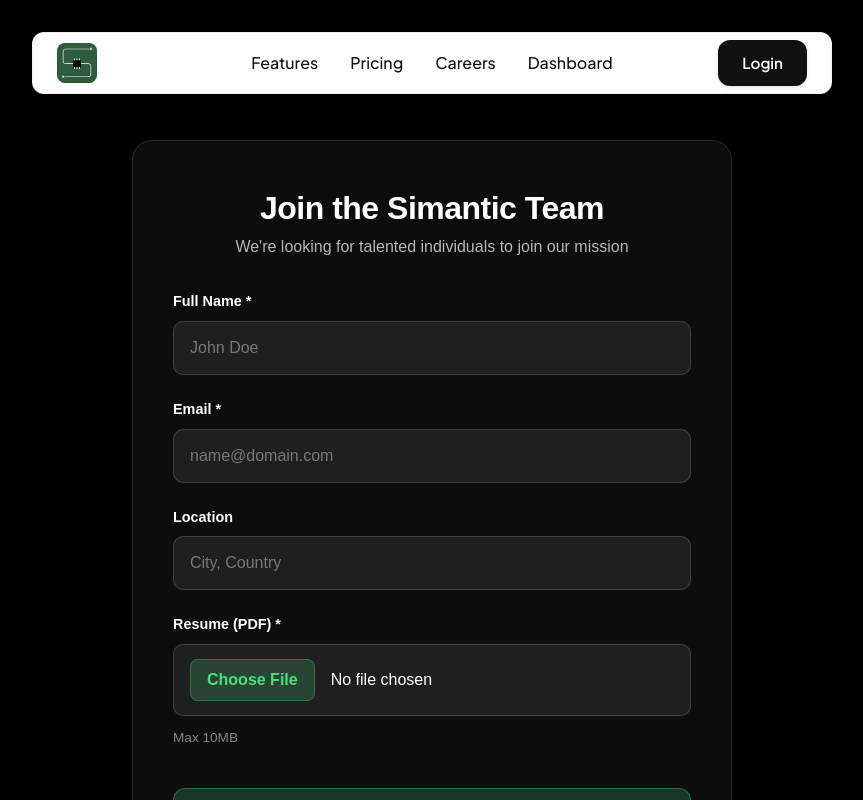
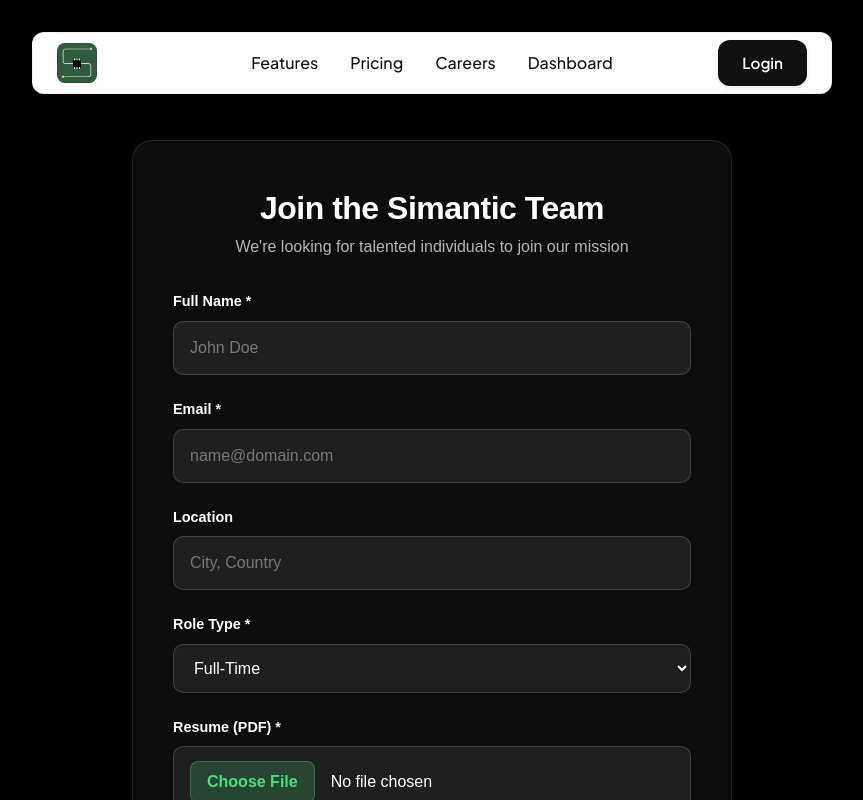
Before and after one commit to simantic-dev/simantic-dev, a React (Vite) app: page /careers in a window 1280 px wide. Shown: the top 800 px of the page, without its empty margins (208-1071 px from the left). Built offline with nearby package versions, Linux system fonts and the light colour scheme; no server answers.

Commit message:
Added role type to applications page (#8)

```diff
--- a/src/pages/Careers.tsx
+++ b/src/pages/Careers.tsx
@@ -7,7 +7,7 @@ import './Careers.css';
 type Status = "idle" | "uploading" | "saving" | "done" | "error";
 
 export default function Careers() {
-	const [form, setForm] = useState({ name: "", email: "", location: "" });
+	const [form, setForm] = useState({ name: "", email: "", location: "", roleType: "full-time" });
 	const [file, setFile] = useState<File | null>(null);
 	const [progress, setProgress] = useState<number>(0);
 	const [status, setStatus] = useState<Status>("idle");
@@ -62,6 +62,7 @@ export default function Careers() {
 					name: form.name,
 					email: form.email.toLowerCase(),
 					location: form.location,
+					roleType: form.roleType,
 					resumeUrl,
 					resumeFileName: file.name,
 					resumeContentType: file.type,
@@ -70,7 +71,7 @@ export default function Careers() {
 				});
 
 			setStatus("done");
-			setForm({ name: "", email: "", location: "" });
+			setForm({ name: "", email: "", location: "", roleType: "full-time" });
 			setFile(null);
 			setProgress(0);
 		} catch (err: any) {
@@ -148,6 +149,20 @@ export default function Careers() {
 					</div>
 
 					<div className="form-group">
+						<label htmlFor="roleType">Role Type *</label>
+						<select
+							id="roleType"
+							name="roleType"
+							value={form.roleType}
+							onChange={(e) => setForm({ ...form, roleType: e.target.value })}
+							required
+						>
+							<option value="full-time">Full-Time</option>
+							<option value="internship">Internship</option>
+						</select>
+					</div>
+
+					<div className="form-group">
 						<label htmlFor="resume">Resume (PDF) *</label>
 						<input
 							type="file"
```
Also changed, not shown: 1 other file (tests, documents, lock files or other folders).
